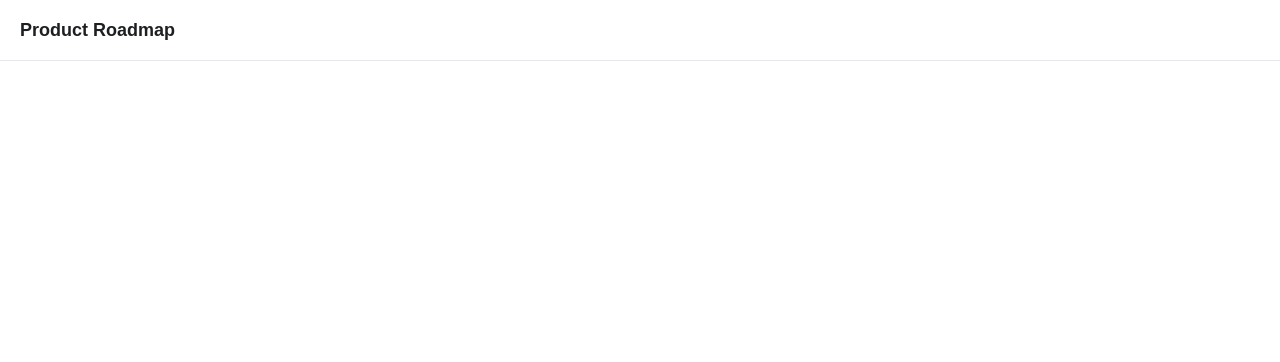
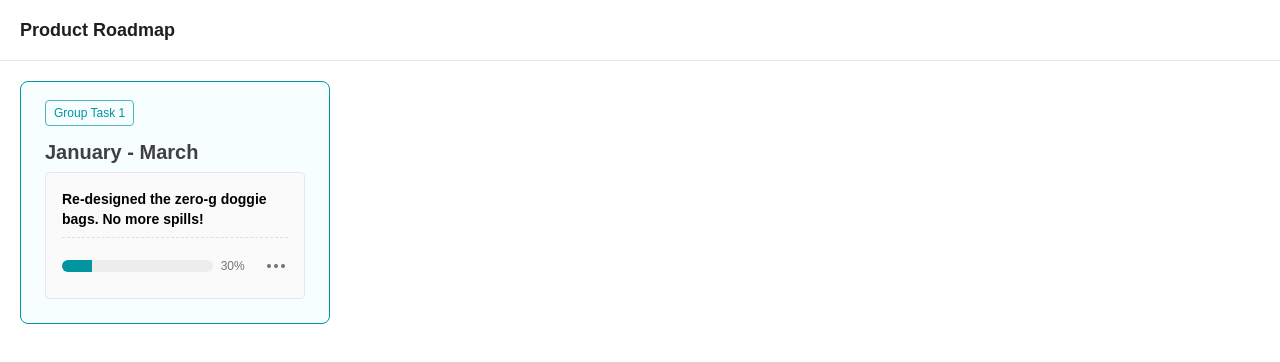
Before and after one commit to rentomz/mini-kanban, a React (Create React App) app: page / in a window 1280 px wide. Shown: the top 362 px of the page. Built offline with nearby package versions, Linux system fonts and the light colour scheme.

Commit message:
Column and Card

```diff
--- a/src/App.js
+++ b/src/App.js
@@ -1,10 +1,23 @@
 import Header from './components/Header';
 import './index.css';
+
+import Card from './components/Card';
 
 function App() {
   return (
     <div className="App">
-      <Header/>
+      <Header />
+      {/* Board Column */}
+      <div className="board flex flex-wrap gap-5 my-5 mx-5 lg:overflow-x-auto lg:flex-nowrap">
+        <div className="board-col w-1/1  lg:w-1/4 ">
+          <h4 className="text-xs font-normal group-task">Group Task 1</h4>
+          <h2 className="text-xl font-bold mt-3" style={{ color: '#404040' }}>
+            January - March
+          </h2>
+          <Card/>
+        </div>
+      </div>
+
     </div>
   );
 }
--- /dev/null
+++ b/src/components/Card.js
@@ -0,0 +1,35 @@
+import React from 'react';
+import checklist from '../assets/checklist.png';
+import dotHorizontal from '../assets/fi_more-horizontal.png';
+
+export default function Card() {
+  return (
+    <div className="card py-4 px-4 border bg-[#FAFAFA] rounded">
+      <h1 className="font-bold text-sm ">
+        Re-designed the zero-g doggie bags. No more spills!
+      </h1>
+      <hr className="mt-2 mb-3 border-natural border-dashed" />
+      <div className="flex flex-wrap align-middle items-center">
+        <div className="left basis-8/12">
+          <div className="Progress_Status">
+            <div className="myprogressBar"></div>
+          </div>
+        </div>
+        <div className="percent w-2/12 p-2">
+          {/* if data belum 100% */}
+          <h1 className="text-xs" style={{ color: '#757575' }}>
+            30%
+          </h1>
+          {/* if data 100% */}
+          {/* <img src={checklist} alt="Checklist" /> */}
+        </div>
+        <div className="right basis-2/12">
+          <a href="">
+          <img src={dotHorizontal} alt="More" className="ml-auto" />
+
+          </a>
+        </div>
+      </div>
+    </div>
+  );
+}
--- a/src/index.css
+++ b/src/index.css
@@ -6,3 +6,40 @@
 * {
   font-family: 'Nunito Sans', sans-serif;
 }
+
+.board-col{
+  border-radius: 8px;
+  border: 1px solid #01959F;
+  padding: 18px 24px;
+  background-color: #F7FEFF;
+  min-height: min-content;
+}
+
+.group-task {
+  padding: 4px 8px;
+  border: solid 1px #4DB5BC;
+  display: flex;
+  border-radius: 4px;
+  width: fit-content;
+  color: #01959F;
+}
+.card {
+  margin-top: 6px;
+  margin-bottom: 6px;
+}
+
+.Progress_Status {
+  background-color: #EDEDED;
+  border-radius: 9999px;
+}
+
+.myprogressBar {
+  width: 20%;
+  height: 12px;
+  background-color: #01959F;
+  text-align: center;
+  line-height: 16px;
+  color: black;
+  border-end-start-radius: 9999px;
+  border-start-start-radius: 9999px;
+}
--- a/tailwind.config.js
+++ b/tailwind.config.js
@@ -4,7 +4,13 @@ module.exports = {
     "./src/**/*.{js,jsx,ts,tsx}",
   ],
   theme: {
-    extend: {},
+    extend: {
+      colors: {
+        'primary-blue': '#01959F',
+        'primary-black': '#1E1F21',
+        'natural': '#E0E0E0',
+      },
+    },
   },
   plugins: [],
 }
```
Also changed, not shown: src/assets/checklist.png (added), src/assets/fi_more-horizontal.png (added).
